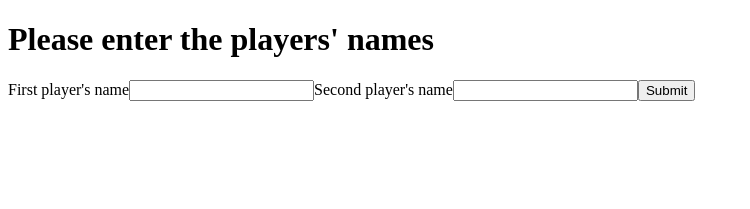
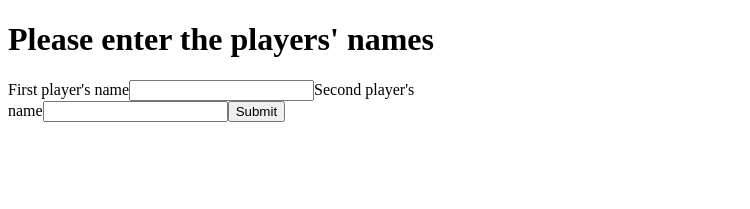
Before and after one commit to niLPotential/odin-tic-tac-toe, a plain HTML site: page index.html in a window 1280 px wide. Shown: the whole page, without its empty margins (0-750 px from the left). Drawn offline with Linux system fonts and the light colour scheme.

Commit message:
Make form child of .board

```diff
--- a/index.html
+++ b/index.html
@@ -9,7 +9,6 @@
   <body>
     <div class="container">
       <h1 class="turn"></h1>
-      <form class="form"></form>
       <div class="board"></div>
     </div>
     <script src="script.js"></script>
--- a/script.js
+++ b/script.js
@@ -161,12 +161,14 @@ function GameController(
 function ScreenController() {
   const playerTurnDiv = document.querySelector(".turn");
   const boardDiv = document.querySelector(".board");
-  const form = document.querySelector(".form");
-
-  getNames();
 
   function getNames() {
+    clearBoard();
+
     playerTurnDiv.textContent = "Please enter the players' names";
+
+    const form = document.createElement("form");
+
     const first = createInputWithLabel("First");
     form.appendChild(first.label);
     form.appendChild(first.input);
@@ -181,6 +183,8 @@ function ScreenController() {
     button.onclick = clickSubmitNames;
 
     form.appendChild(button);
+
+    boardDiv.appendChild(form);
 
     function clickSubmitNames(e) {
       e.preventDefault();
@@ -205,10 +209,12 @@ function ScreenController() {
     }
   }
 
+  getNames();
+
   // const game = GameController(firstName, secondName);
 
   function updateScreen() {
-    boardDiv.textContent = "";
+    clearBoard();
 
     const board = game.getBoard();
     const activePlayer = game.getActivePlayer();
@@ -238,7 +244,12 @@ function ScreenController() {
     game.playRound(selectedRow, selectedColumn);
     updateScreen();
   }
-  boardDiv.onclick = clickHandlerBoard;
+
+  function clearBoard() {
+    boardDiv.textContent = "";
+  }
+
+  // boardDiv.onclick = clickHandlerBoard;
 
   // updateScreen();
 }
```
